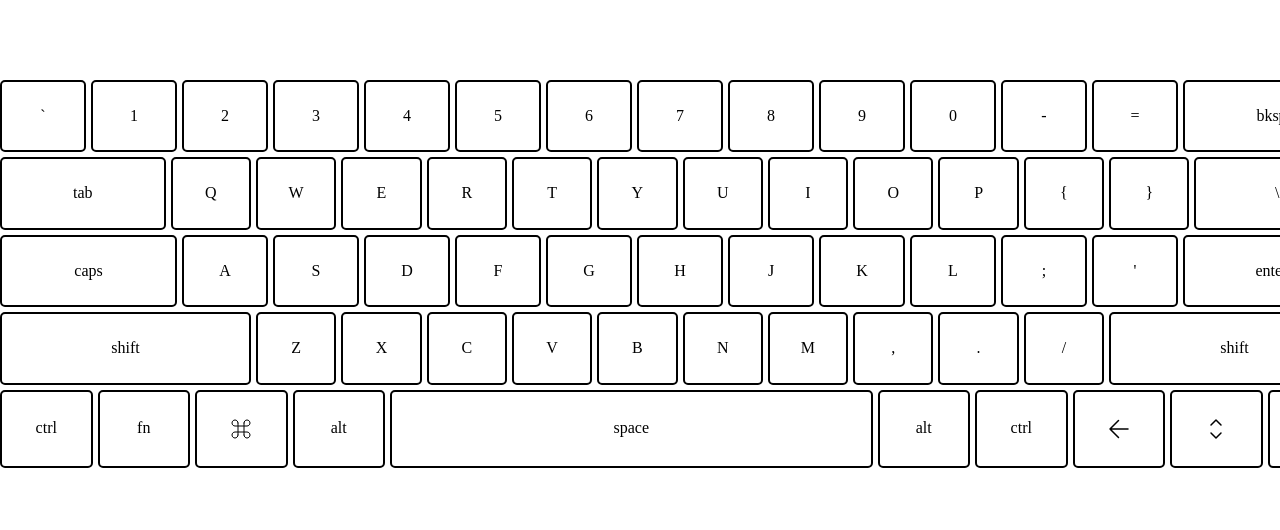
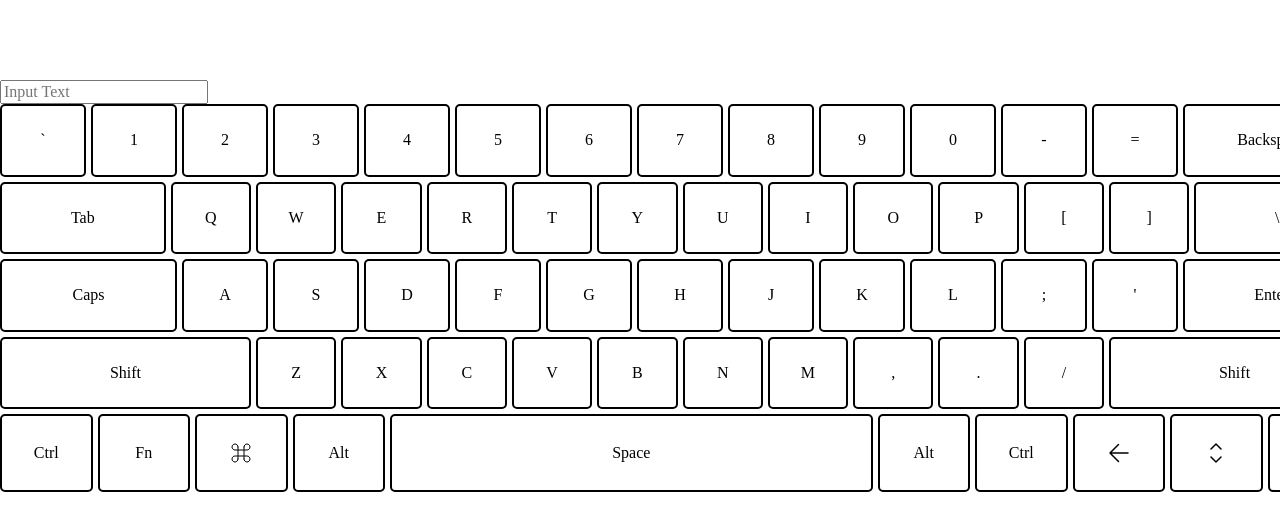
Before and after one commit to Hashovic/ar-practice, a Vue app: page / in a window 1280 px wide. Shown: the top 530 px of the page. Built offline with nearby package versions, Linux system fonts and the light colour scheme.

Commit message:
made keyboard dynamic

```diff
--- a/src/App.vue
+++ b/src/App.vue
@@ -3,45 +3,85 @@
     import LeftArrow from '@/icons/LeftArrowIcon.vue';
     import RightArrow from '@/icons/RightArrowIcon.vue';
     import UpDownArrow from '@/icons/UpDownArrowIcon.vue';
+    import { ref } from "vue";
+
+    const activeKey = ref(null);
+
+    const keyMap = {
+	  Backspace: "Backspace",
+	  Enter: "Enter",
+	  Space: " ",
+	  Tab: "Tab",
+	  Shift: "Shift",
+	  Caps: "CapsLock",
+	  Ctrl: "Control",
+	  Alt: "Alt",
+	  Left: "ArrowLeft",
+	  Right: "ArrowRight",
+	  UpDown: "ArrowUp",
+	  SuperKey: "Meta"
+    };
+
+    let clearTimer = null;
+
+    function handleKey(event) {
+	activeKey.value = event.key;
+
+	// cancel previous timeout
+	if (clearTimer) clearTimeout(clearTimer);
+
+	clearTimer = setTimeout(() => {
+	    activeKey.value = null;
+	    clearTimer = null;
+	}, 150);
+    }
+
+    function isActive(label) {
+	const key = keyMap[label] || label;
+	return activeKey.value?.toLowerCase() === key.toLowerCase();
+    }
 </script>
 
 <template>
     <div class="container">
+	<div class="text-box">
+	    <input @keydown="handleKey" placeholder="Input Text">
+	</div>
 	<div class="kbd">
 	    <div class="row row-1">
-		<div class="items" v-for="item in ['`', '1', '2', '3', '4', '5', '6', '7', '8', '9', '0', '-', '=']">{{ item }}</div>
-		<div class="items col-2">bksp</div>
+		<div class="items" :class="{ active: isActive(item) }" v-for="item in ['`', '1', '2', '3', '4', '5', '6', '7', '8', '9', '0', '-', '=']">{{ item }}</div>
+		<div class="items col-2" :class="{ active: isActive('Backspace') }">Backspace</div>
 	    </div>
 	    <div class="row row-2">
-		<div class="items col-2">tab</div>
-		<div class="items" v-for="item in ['Q', 'W', 'E', 'R', 'T', 'Y', 'U', 'I', 'O', 'P', '{', '}']">{{ item }}</div>
-		<div class="items col-2">\</div>
+		<div class="items col-2" :class="{ active: isActive('Tab') }">Tab</div>
+		<div class="items" :class="{ active: isActive(item) }" v-for="item in ['Q', 'W', 'E', 'R', 'T', 'Y', 'U', 'I', 'O', 'P', '[', ']']">{{ item }}</div>
+		<div class="items col-2" :class="{ active: isActive('\\') }">\</div>
 	    </div>
 	    <div class="row row-3">
-		<div class="items col-2">caps</div>
-		<div class="items" v-for="item in ['A', 'S', 'D', 'F', 'G', 'H', 'J', 'K', 'L', ';', '\'']">{{ item }}</div>
-		<div class="items col-2">enter</div>
+		<div class="items col-2" :class="{ active: isActive('Caps') }">Caps</div>
+		<div class="items" :class="{ active: isActive(item) }" v-for="item in ['A', 'S', 'D', 'F', 'G', 'H', 'J', 'K', 'L', ';', '\'']">{{ item }}</div>
+		<div class="items col-2" :class="{ active: isActive('Enter') }">Enter</div>
 	    </div>
 	    <div class="row row-4">
-		<div class="items col-3">shift</div>
-		<div class="items" v-for="item in ['Z', 'X', 'C', 'V', 'B', 'N', 'M', ',', '.', '/']">{{ item }}</div>
-		<div class="items col-3">shift</div>
+		<div class="items col-3" :class="{ active: isActive('Shift') }">Shift</div>
+		<div class="items" :class="{ active: isActive(item) }" v-for="item in ['Z', 'X', 'C', 'V', 'B', 'N', 'M', ',', '.', '/']">{{ item }}</div>
+		<div class="items col-3" :class="{ active: isActive('Shift') }">Shift</div>
 	    </div>
 	    <div class="row row-5">
-		<div class="items" v-for="item in ['ctrl', 'fn']">{{ item }}</div>
-		<div class="items">
+		<div class="items" :class="{ active: isActive(item) }" v-for="item in ['Ctrl', 'Fn']">{{ item }}</div>
+		<div class="items" :class="{ active: isActive('SuperKey') }">
 		    <CommandIcon />
 		</div>
-		<div class="items">alt</div>
-		<div class="items col-5">space</div>
-		<div class="items" v-for="item in ['alt', 'ctrl']">{{ item }}</div>
-		<div class="items">
+		<div class="items" :class="{ active: isActive('Alt') }">Alt</div>
+		<div class="items col-5" :class="{ active: isActive('Space') }">Space</div>
+		<div class="items" :class="{ active: isActive(item) }" v-for="item in ['Alt', 'Ctrl']">{{ item }}</div>
+		<div class="items" :class="{ active: isActive('Left') }">
 		    <LeftArrow />
 		</div>
-		<div class="items">
+		<div class="items" :class="{ active: isActive('UpDown') }">
 		    <UpDownArrow />
 		</div>
-		<div class="items">
+		<div class="items" :class="{ active: isActive('Right') }">
 		    <RightArrow />
 		</div>
 	    </div>
@@ -80,6 +120,10 @@
 	border-radius: 5px;
     }
 
+    .active {
+	background-color: lightgray;
+    }
+
     /* lg breakpoint ≈ 1024px in Tailwind */
     @media (min-width: 1024px) {
       .container {
```
